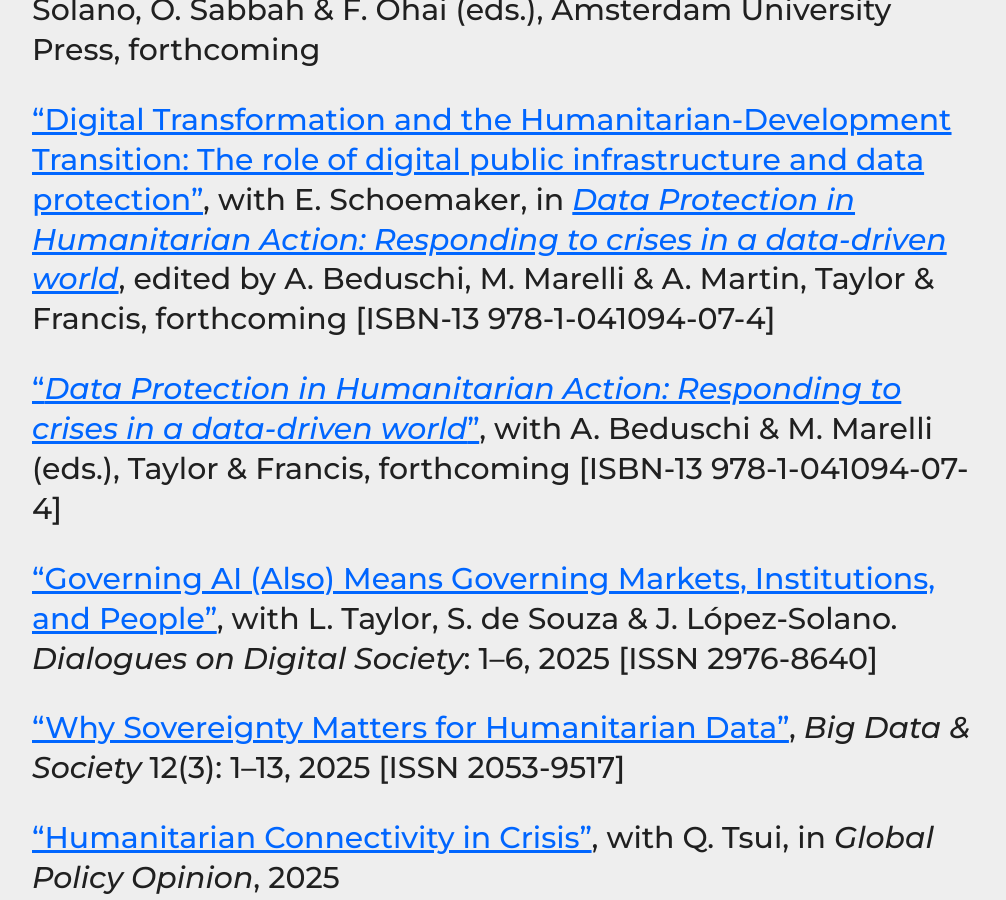
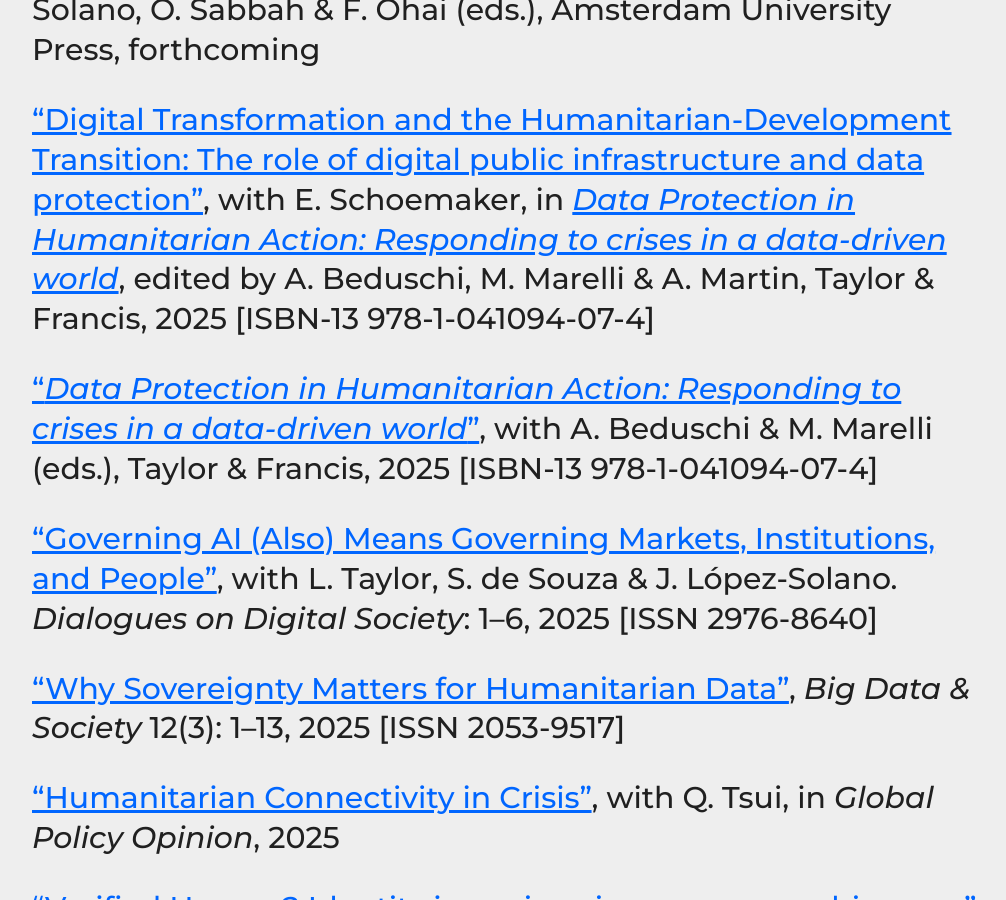
Before and after one commit to haroonalrasheed/641a, a Jekyll site: the page built from selected-publications/index.md, in a window 1280 px wide and 900 px high, scrolled down 438 px. Shown: the whole window, without its empty margins (132-1138 px from the left). Built offline with Jekyll 4.4.1, drawn with Linux system fonts in a browser that asks for light colours.

Commit message:
Update index.md

```diff
--- a/selected-publications/index.md
+++ b/selected-publications/index.md
@@ -14,9 +14,9 @@ _[Contact me](mailto:a.k.martin@alumni.lse.ac.uk) for copies of articles/chapter
 
 "_Transgressive Tech_", with L. Taylor, S. de Souza, J. Lopez-Solano, O. Sabbah & F. Ohai (eds.), Amsterdam University Press, forthcoming
 
-["Digital Transformation and the Humanitarian-Development Transition: The role of digital public infrastructure and data protection"](https://doi.org/10.4324/9781003650164-9), with E. Schoemaker, in [_Data Protection in Humanitarian Action: Responding to crises in a data-driven world_](https://doi.org/10.4324/9781003650164), edited by A. Beduschi, M. Marelli & A. Martin, Taylor & Francis, forthcoming [ISBN-13 978-1-041094-07-4]
+["Digital Transformation and the Humanitarian-Development Transition: The role of digital public infrastructure and data protection"](https://doi.org/10.4324/9781003650164-9), with E. Schoemaker, in [_Data Protection in Humanitarian Action: Responding to crises in a data-driven world_](https://doi.org/10.4324/9781003650164), edited by A. Beduschi, M. Marelli & A. Martin, Taylor & Francis, 2025 [ISBN-13 978-1-041094-07-4]
 
-["_Data Protection in Humanitarian Action: Responding to crises in a data-driven world_"](https://www.routledge.com/Data-Protection-in-Humanitarian-Action-Responding-to-Crises-in-a-Data-Driven-World/Beduschi-Marelli-Martin/p/book/9781041094586), with A. Beduschi & M. Marelli (eds.), Taylor & Francis, forthcoming [ISBN-13 978-1-041094-07-4]
+["_Data Protection in Humanitarian Action: Responding to crises in a data-driven world_"](https://www.routledge.com/Data-Protection-in-Humanitarian-Action-Responding-to-Crises-in-a-Data-Driven-World/Beduschi-Marelli-Martin/p/book/9781041094586), with A. Beduschi & M. Marelli (eds.), Taylor & Francis, 2025 [ISBN-13 978-1-041094-07-4]
 
 ["Governing AI (Also) Means Governing Markets, Institutions, and People"](https://doi.org/10.1177/29768640251372628), with L. Taylor, S. de Souza & J. López-Solano. _Dialogues on Digital Society_: 1–6, 2025 [ISSN 2976-8640]
 
```
